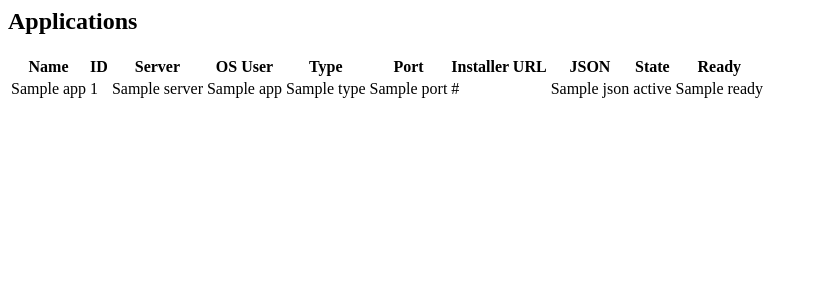
After one commit to andywar65/django-opalstack, a Django app: template src/django_opalstack/templates/django_opalstack/htmx/apps_list.html in a window 1280 px wide. The commit adds this page. Shown: the top 300 px of the page, without its empty margins (0-816 px from the left). Run offline with Django 5.2, Linux system fonts and the light colour scheme; the template is opened without the code that fills it: most values are stand-ins (such as "Sample title", 1, 10 or a date in 2020); parts of the project's set-up code (start-up, migrations or seed data) failed here and were passed over.

Commit message:
added token application detail view

```diff
--- /dev/null
+++ b/src/django_opalstack/templates/django_opalstack/htmx/apps_list.html
@@ -0,0 +1,35 @@
+{% load i18n %}
+
+{% if apps %}
+  <h2>{% trans "Applications" %}</h2>
+  <table>
+    <tr>
+      <th>{% trans "Name" %}</th>
+      <th>{% trans "ID" %}</th>
+      <th>{% trans "Server" %}</th>
+      <th>{% trans "OS User" %}</th>
+      <th>{% trans "Type" %}</th>
+      <th>{% trans "Port" %}</th>
+      <th>{% trans "Installer URL" %}</th>
+      <th>{% trans "JSON" %}</th>
+      <th>{% trans "State" %}</th>
+      <th>{% trans "Ready" %}</th>
+    </tr>
+    {% for app in apps %}
+      <tr id="{{ app.id }}">
+        <td>{{ app.name }}</td>
+        <td>{{ app.id }}</td>
+        <td>{{ app.server.hostname }}</td>
+        <td>{{ app.osuser_name }}</td>
+        <td>{{ app.type }}</td>
+        <td>{{ app.port }}</td>
+        <td>{{ app.installer_url }}</td>
+        <td>{{ app.json }}</td>
+        <td>{{ app.state }}</td>
+        <td>{{ app.ready }}</td>
+      </tr>
+    {% endfor %}
+  </table>
+{% else %}
+  <p>{% trans "No applications yet" %}</p>
+{% endif %}
--- a/src/django_opalstack/templates/django_opalstack/htmx/server_list.html
+++ b/src/django_opalstack/templates/django_opalstack/htmx/server_list.html
@@ -4,16 +4,16 @@
   <h2>{% trans "Web Servers" %}</h2>
   <table>
     <tr>
+      <th>{% trans "Hostname" %}</th>
       <th>{% trans "ID" %}</th>
-      <th>{% trans "Hostname" %}</th>
       <th>{% trans "Type" %}</th>
       <th>{% trans "OS" %}</th>
       <th>{% trans "Vendor" %}</th>
     </tr>
     {% for server in web_servers %}
-      <tr>
+      <tr id="{{ server.id }}">
+        <td>{{ server.hostname }}</td>
         <td>{{ server.id }}</td>
-        <td>{{ server.hostname }}</td>
         <td>{{ server.type }}</td>
         <td>{{ server.os }}</td>
         <td>{{ server.vendor }}</td>
--- a/src/django_opalstack/templates/django_opalstack/htmx/users_list.html
+++ b/src/django_opalstack/templates/django_opalstack/htmx/users_list.html
@@ -4,16 +4,16 @@
   <h2>{% trans "Os Users" %}</h2>
   <table>
     <tr>
+      <th>{% trans "Name" %}</th>
       <th>{% trans "ID" %}</th>
-      <th>{% trans "Name" %}</th>
       <th>{% trans "Server" %}</th>
       <th>{% trans "State" %}</th>
       <th>{% trans "Ready" %}</th>
     </tr>
     {% for osuser in osusers %}
-      <tr>
+      <tr id="{{ osuser.id }}">
+        <td>{{ osuser.name }}</td>
         <td>{{ osuser.id }}</td>
-        <td>{{ osuser.name }}</td>
         <td>{{ osuser.server.hostname }}</td>
         <td>{{ osuser.state }}</td>
         <td>{{ osuser.ready }}</td>
--- a/src/django_opalstack/urls.py
+++ b/src/django_opalstack/urls.py
@@ -1,6 +1,7 @@
 from django.urls import path
 
 from .views import (
+    TokenAppsDetailView,
     TokenDetailView,
     TokenListView,
     TokenServerDetailView,
@@ -13,4 +14,5 @@ urlpatterns = [
     path("token/<pk>/", TokenDetailView.as_view(), name="token_detail"),
     path("token/<pk>/servers/", TokenServerDetailView.as_view(), name="server_list"),
     path("token/<pk>/users/", TokenUsersDetailView.as_view(), name="user_list"),
+    path("token/<pk>/apps/", TokenAppsDetailView.as_view(), name="app_list"),
 ]
```
Also changed, not shown: src/django_opalstack/templates/django_opalstack/htmx/token_detail.html (+7 -0 lines), src/django_opalstack/views.py (+14 -0 lines).
